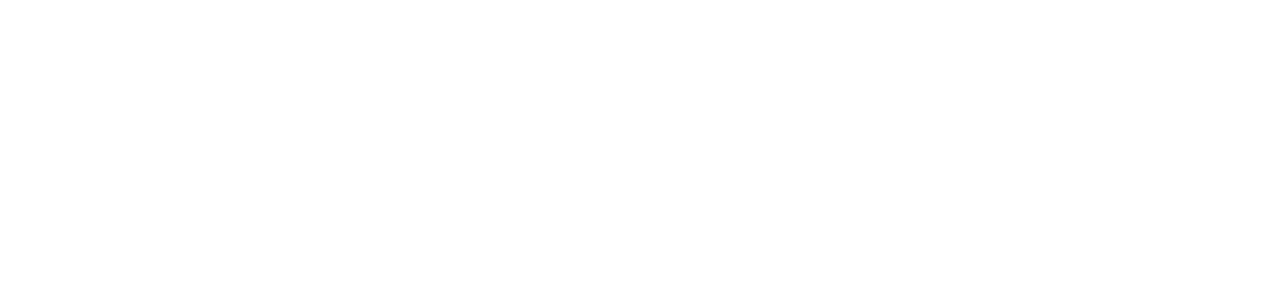
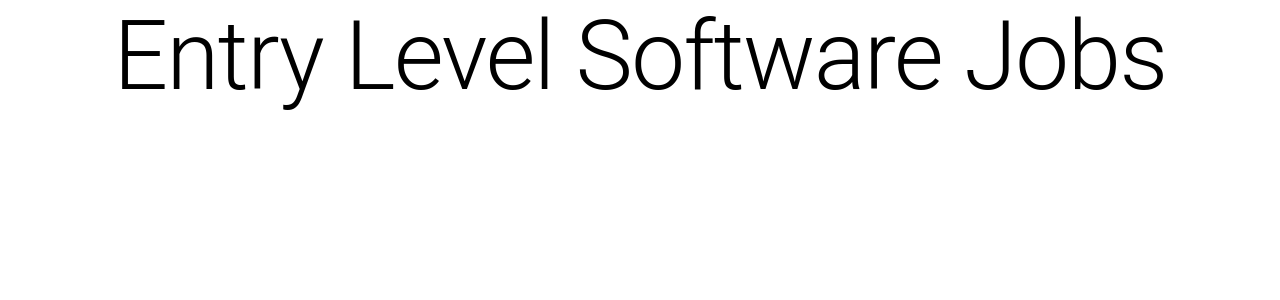
Before and after one commit to Romserg/JS-dev, a React (Create React App) app in the folder client/: page / in a window 1280 px wide. Shown: the top 300 px of the page. Built offline with nearby package versions, Linux system fonts and the light colour scheme.

Commit message:
Add Jobs component

```diff
--- a/client/src/App.js
+++ b/client/src/App.js
@@ -1,10 +1,11 @@
 import React from 'react';
 import './App.css';
+import Jobs from "./Jobs";
 
 function App() {
   return (
     <div className="App">
-
+      <Jobs/>
     </div>
   );
 }
--- /dev/null
+++ b/client/src/Jobs.js
@@ -0,0 +1,12 @@
+import React from "react";
+import Typography from '@material-ui/core/Typography';
+
+export default function Jobs() {
+  return(
+    <div>
+      <Typography variant={"h1"}>
+        Entry Level Software Jobs
+      </Typography>
+    </div>
+  )
+}
```
